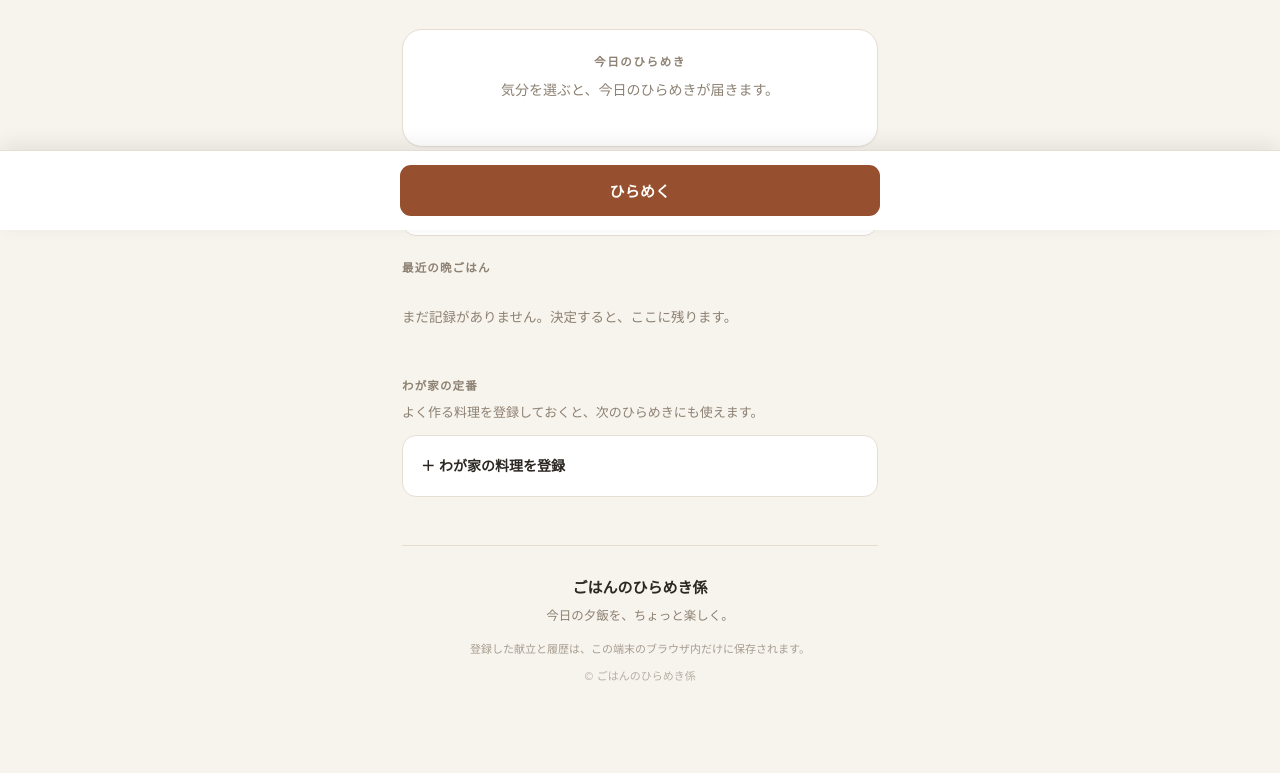
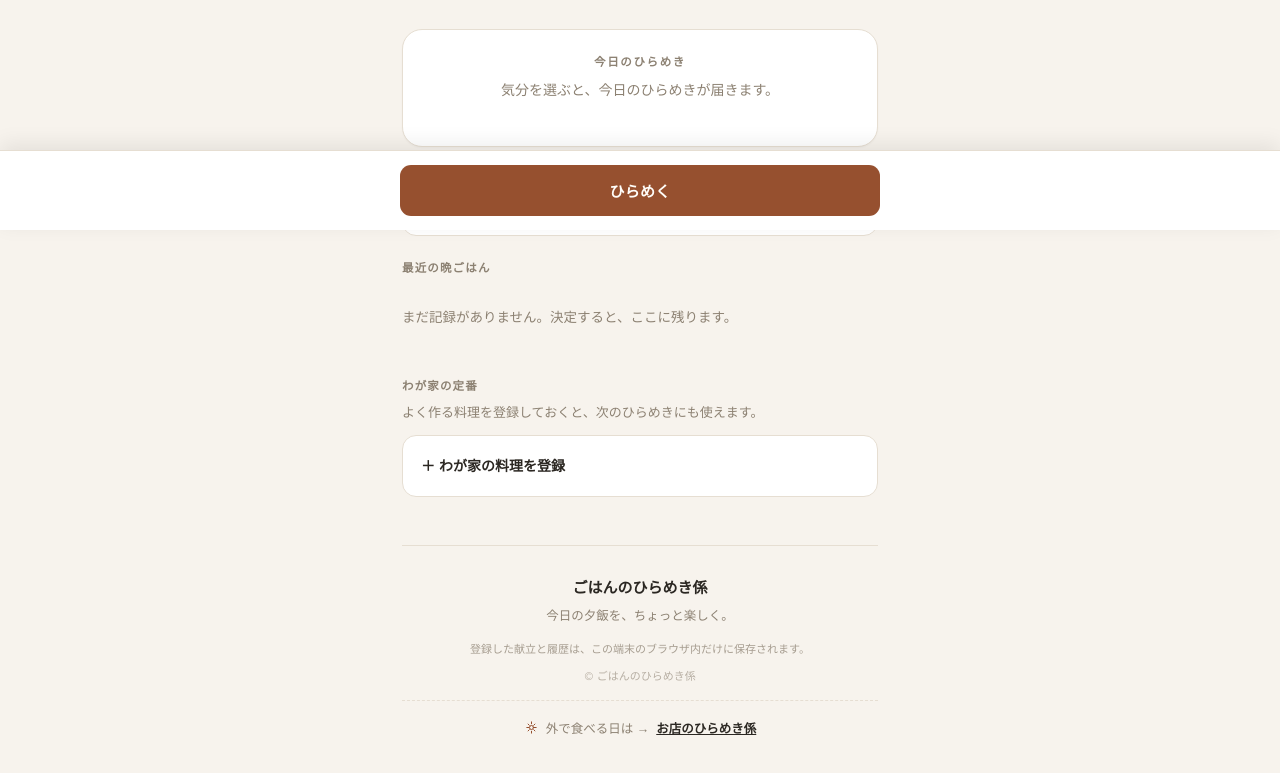
Before and after one commit to hirameki-gakari/gohan-hirameki-gakari, a plain HTML site: page index.html in a window 1280 px wide. Shown: the part 570-1343 px from the top of the page. Drawn offline with Linux system fonts and the light colour scheme.

Commit message:
姉妹サービスへの相互リンクとBRAND.mdを追加
- フッターに「お店のひらめき係」への相互リンク+スパークマークを設置
- 両サービス共通のブランドルールをBRAND.mdとして保存

```diff
--- a/index.html
+++ b/index.html
@@ -693,6 +693,19 @@ footer.site-footer .footer-copyright{
   opacity:.6;
   margin:0;
 }
+footer.site-footer .sister-link{
+  margin-top:16px;
+  padding-top:16px;
+  border-top:1px dashed var(--border);
+  display:flex;
+  align-items:center;
+  justify-content:center;
+  gap:7px;
+  font-size:12.5px;
+  color:var(--text-muted);
+}
+footer.site-footer .sister-link .spark{flex:none; color:var(--accent-strong);}
+footer.site-footer .sister-link a{color:var(--text); font-weight:600; text-decoration:underline;}
 
 @media (prefers-reduced-motion: reduce){
   .dish-name{transition:none;}
@@ -1195,6 +1208,10 @@ details.advanced-filters[open] summary .chevron{transform:rotate(180deg);}
     <p class="footer-tagline">今日の夕飯を、ちょっと楽しく。</p>
     <p class="footer-note">登録した献立と履歴は、この端末のブラウザ内だけに保存されます。</p>
     <p class="footer-copyright">© ごはんのひらめき係</p>
+    <div class="sister-link">
+      <svg class="spark" width="15" height="15" viewBox="0 0 24 24" fill="none" stroke="currentColor" stroke-width="1.6" stroke-linecap="round" stroke-linejoin="round"><path d="M12 3v3M12 18v3M4.5 12h3M16.5 12h3M6.5 6.5l2 2M15.5 15.5l2 2M17.5 6.5l-2 2M8.5 15.5l-2 2"/><circle cx="12" cy="12" r="3.2"/></svg>
+      外で食べる日は → <a href="https://hirameki-gakari.github.io/omise-hirameki-gakari/">お店のひらめき係</a>
+    </div>
   </footer>
 </div>
 
```
Also changed, not shown: 1 other file.
